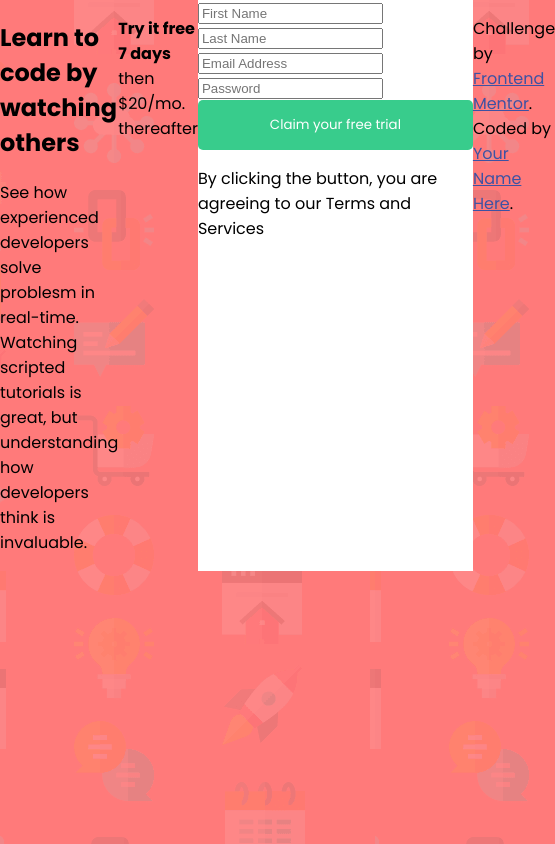
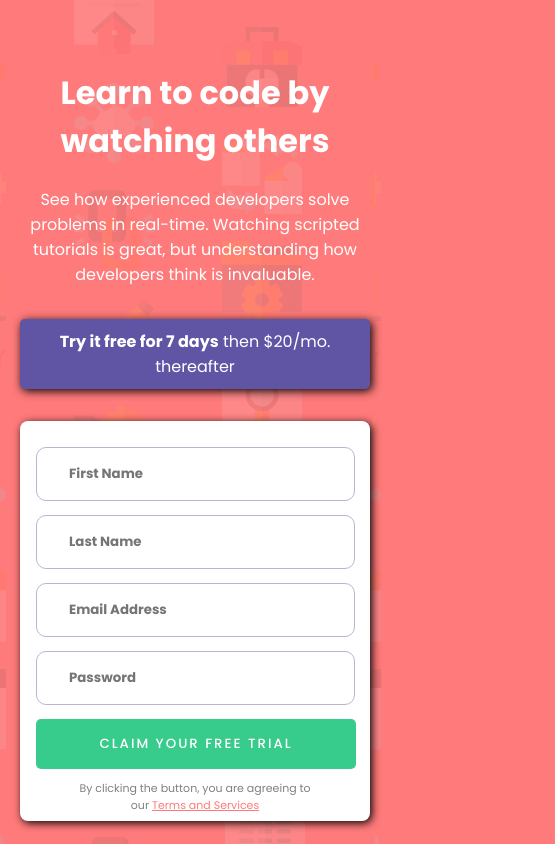
Before and after one commit to MWest1996/SignInForm, a plain HTML site: page index.html in a window 390 px wide. Shown: the whole page, 555 px wide, since content can reach past the window. Drawn offline with Linux system fonts and the light colour scheme.

Commit message:
did base formatting and arrangement of elements. pushing for mobile device testing

```diff
--- a/index.html
+++ b/index.html
@@ -12,39 +12,40 @@
     <link href="https://fonts.googleapis.com/css2?family=Outfit:wght@100..900&family=Poppins:ital,wght@0,100;0,200;0,300;0,400;0,500;0,600;0,700;0,800;0,900;1,100;1,200;1,300;1,400;1,500;1,600;1,700;1,800;1,900&display=swap" rel="stylesheet">
 </head>
 <body>
-    <aside id="blurb">
+
+    <div class="leftWrapper">
         <h1>Learn to code by watching others</h1>
         <p>
-            See how experienced developers solve problesm in real-time. Watching scripted tutorials is great, but understanding how developers think is invaluable.
+            See how experienced developers solve problems in real-time. Watching scripted tutorials is great, but understanding how developers think is invaluable.
         </p>
-    </aside>
 
-    <div id="trial">
-        <p><b>Try it free 7 days</b> then $20/mo. thereafter</p>
+
     </div>
 
-    <div id="mainContainer">
-        <div class="inputFields">
+    <div class="rightWrapper">
+        <div id="trial">
+            <b>Try it free for 7 days</b> then $20/mo. thereafter
+        </div>
+
+        <div id="mainContainer">
+        <form class="inputFields">
             <input type="text" id="fname" name="fname" placeholder="First Name">
             <input type="text" id="lname" name="lname" placeholder="Last Name">
             <input type="text" id="email" name="email" placeholder="Email Address">
             <input type="text" id="password" name="password" placeholder="Password">
-        </div>
-        <button>
-            Claim your free trial
-        </button>
+            <button type="submit" id="submit">claim your free trial</button>
+            </button>
+        </form>
         <div class="legal">
             <p>
-                By clicking the button, you are agreeing to our Terms and Services
+                By clicking the button, you are agreeing to our <a href="about.html">Terms and Services</a>
             </p>
         </div>
     </div>
 
-  <footer>
-    <p id="attribution">
-      Challenge by <a href="https://www.frontendmentor.io?ref=challenge" target="_blank">Frontend Mentor</a>.
-      Coded by <a href="#">Your Name Here</a>.
-    </p>
-  </footer>
+    <!--<div id="attribution">
+        Challenge by <a href="https://www.frontendmentor.io?ref=challenge" target="_blank">Frontend Mentor</a>.
+        Coded by <a href="#">Your Name Here</a>.
+    </div> -->
 </body>
 </html>
--- a/styles.css
+++ b/styles.css
@@ -3,17 +3,21 @@
     --color-green: hsl(154, 59%, 51%);
     --color-blue: hsl(248, 32%, 49%);
     --color-dark-blue: hsl(249,10%,26%);
-    --color-grayish-blue: hsl(246, 25%, 77$);
+    --color-grayish-blue: hsl(246, 25%, 77%);
     --font-body: "Poppins", 'segoe ui', 'araial', 'helvetica', 'sans-serif';
 }
 
 body{
     background-image: url(images/bg-intro-mobile.png);
     background-color: var(--color-red);
+    color: white;
     font-family: var(--font-body);
     display: flex;
+    flex-direction: column;
+    align-items: center;
     margin: 0;
     padding: 0;
+    box-sizing: border-box;
 }
 
 @media only screen and (min-width: 400px)
@@ -23,21 +27,85 @@ body{
     }
 }
 
+.leftWrapper{
+    text-align: center;
+    margin-top: 3rem;
+    margin-bottom: 1rem;
+    width: 350px;
+}
+
+.leftWrapper > p{
+    font-size: 16px;
+}
+
 #mainContainer{
     background-color: white;
-    max-width: 375px;
+    max-width: 350px;
+    height: 400px;
+    border-radius: 8px;
+    box-shadow: 2px 2px 8px black;
 }
 
 button{
+    margin-top: 10px;
     background-color: var(--color-green);
     font-family: var(--font-body);
-    margin-left: auto;
-    margin-right: auto;
-    width: 275px;
+    font-weight: 500;
+    text-transform: uppercase;
+    width: 320px;
     height: 50px;
     border: none;
     border-radius: 5px;
     color: white;
+    letter-spacing: 2px;
+}
+
+form{
+    margin: 0 auto;
+    max-width: 20em;
+    padding: 1em;
+    padding-bottom: 0em;
+}
+
+input[type=text]{
+    margin: 10px 0px 4px 0px;
+    width: 19em;
+    height: 20px;
+    padding: 1rem 2rem;
+    border-radius: 10px;
+    border: 1px solid var(--color-grayish-blue);
+}
+
+::placeholder{
+    font-family: var(--font-body);
+    font-weight: 700;
+}
+
+#trial{
+    background: var(--color-blue);
+    color: white;
+    font-size: 1rem;
+    width: 330px;
+    padding: 10px;
+    text-align: center;
+    font-weight: 400;
+    border-radius: 5px;
+    margin-bottom: 2rem;
+    box-shadow: 2px 2px 10px black;
+}
+
+.legal{
+    color: grey;
+    font-size: 11px;
+    font-weight: 400;
+    text-align: center;
+    margin: auto;
+    margin-top: .5px;
+    width: 250px;
+}
+
+p > a{
+    color: var(--color-red);
 }
 
 #attributions{
```
